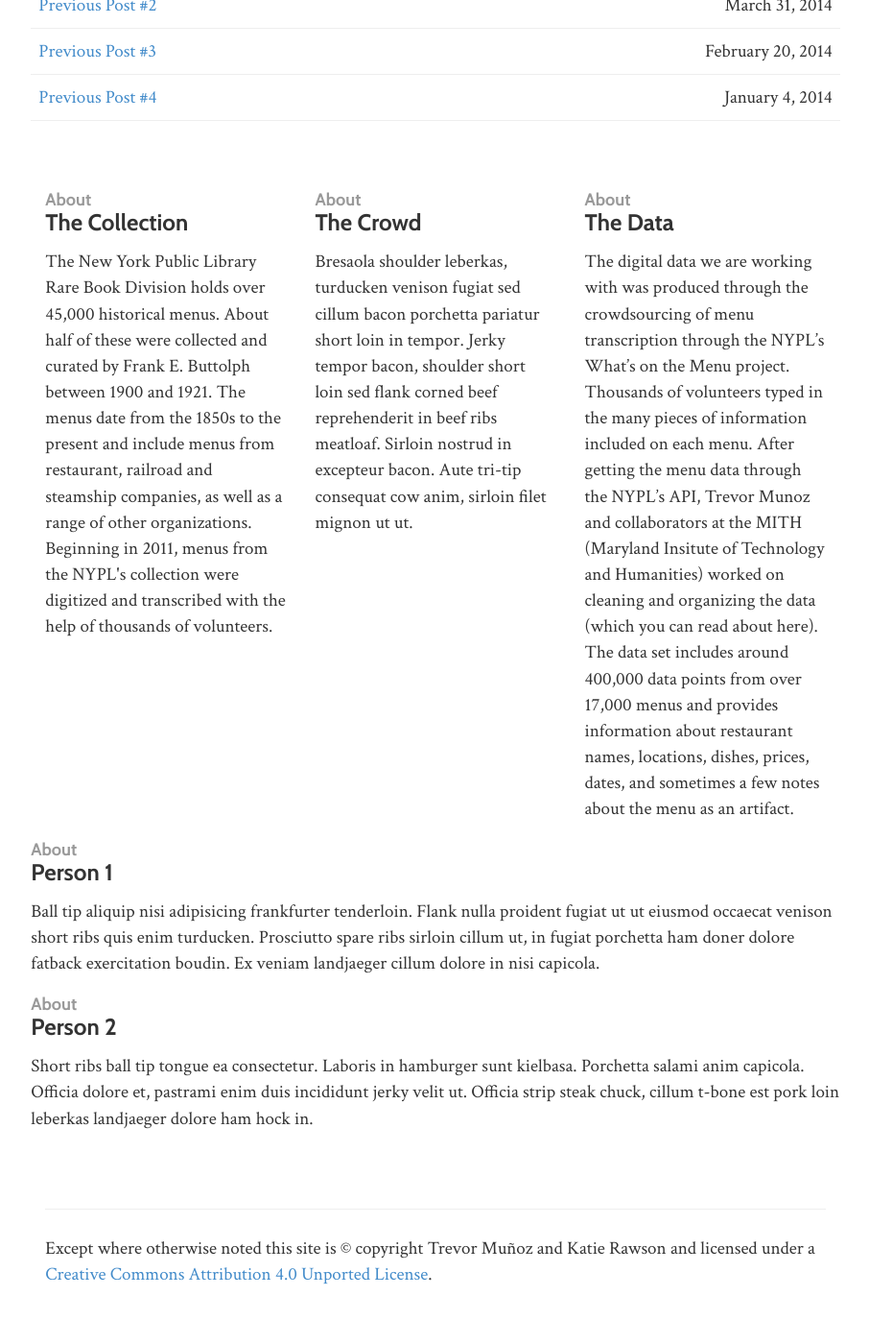
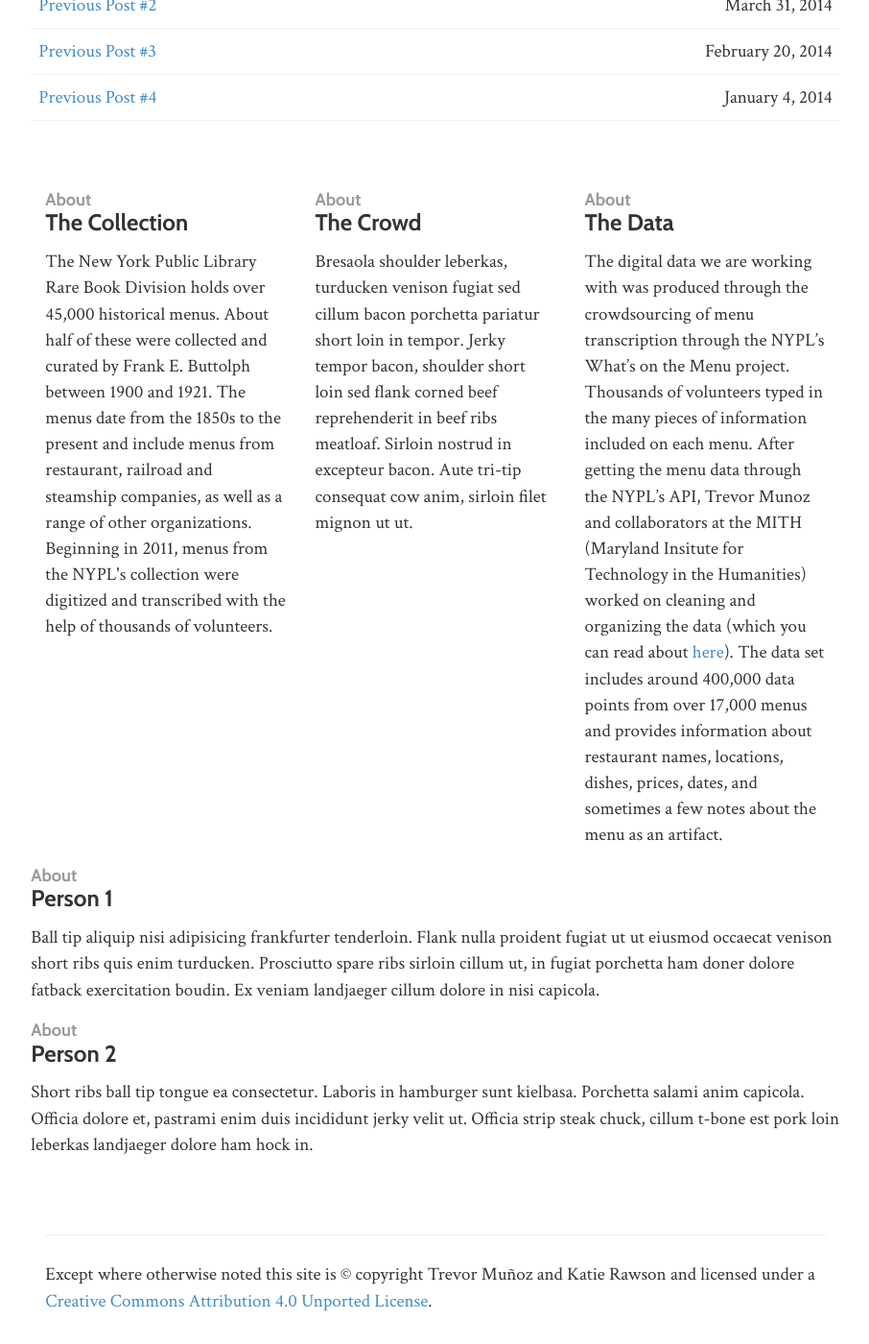
Before and after one commit to public-fare/menus-site, a Jekyll site: the page built from index.html, in a window 1280 px wide and 1400 px high, scrolled down 929 px. Shown: the whole window at 96% size, without its empty margins (186-1092 px from the left). Built offline with Jekyll 4.4.1, drawn with Linux system fonts in a browser that asks for light colours; nearby versions of some CDN libraries.

Commit message:
Update index.html

```diff
--- a/index.html
+++ b/index.html
@@ -58,7 +58,7 @@ layout: default
             <small>About</small><br />
             The Data
             </h4>
-            <p>The digital data we are working with was produced through the crowdsourcing of menu transcription through the NYPL’s What’s on the Menu project.  Thousands of volunteers typed in the many pieces of information included on each menu.  After getting the menu data through the NYPL’s API, Trevor Munoz and collaborators at the MITH (Maryland Insitute of  Technology and Humanities) worked on cleaning and organizing the data (which you can read about here).   The data set includes around 400,000 data points from over 17,000 menus and provides information about restaurant names, locations, dishes, prices, dates, and sometimes a few notes about the menu as an artifact.  </p>
+            <p>The digital data we are working with was produced through the crowdsourcing of menu transcription through the NYPL’s What’s on the Menu project.  Thousands of volunteers typed in the many pieces of information included on each menu.  After getting the menu data through the NYPL’s API, Trevor Munoz and collaborators at the MITH (Maryland Insitute for Technology in the Humanities) worked on cleaning and organizing the data (which you can read about <a href="http://www.trevormunoz.com/notebook/2013/08/08/what-is-on-the-menu-more-work-with-nypl-open-data-part-one.html">here</a>).   The data set includes around 400,000 data points from over 17,000 menus and provides information about restaurant names, locations, dishes, prices, dates, and sometimes a few notes about the menu as an artifact.  </p>
         </div>
     </section>
 
```
